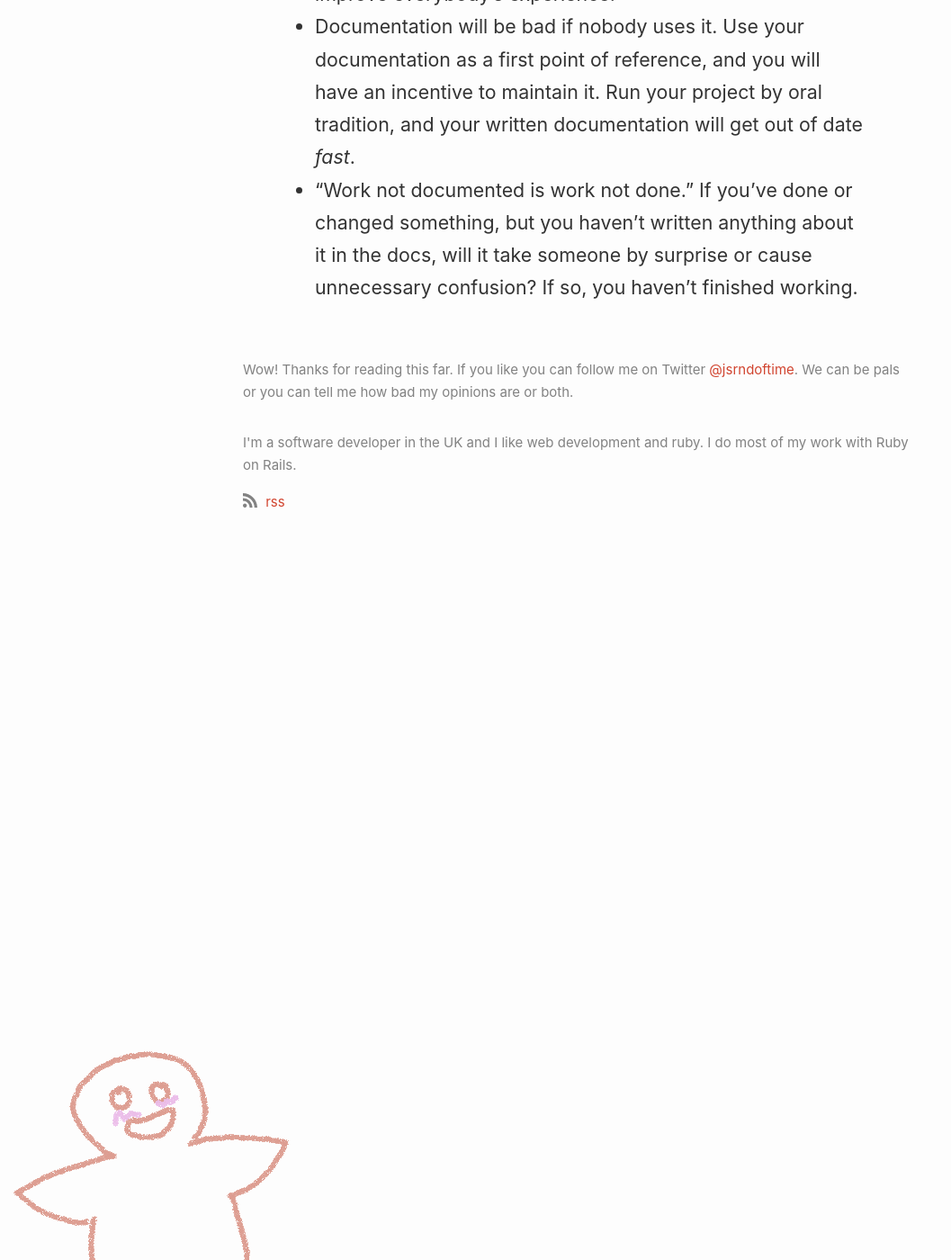
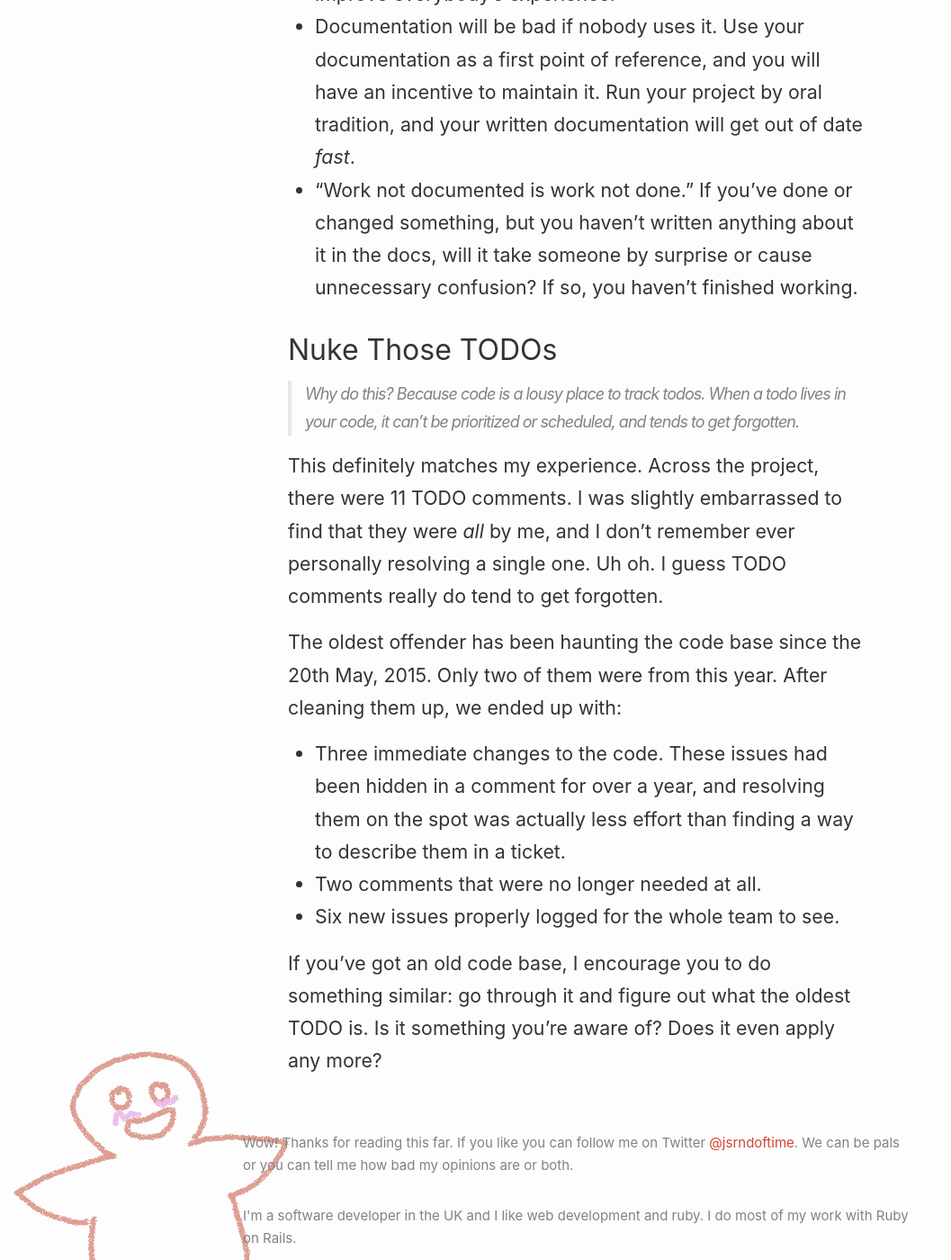
Before and after one commit to jsrn/jsrn.github.io, a Jekyll site: the page built from _posts/2019-01-22-tidying-code-for-beginners.md, in a window 1280 px wide and 1400 px high, scrolled down 2210 px. Shown: the whole window at 90% size, without its empty margins (0-1057 px from the left). Built offline with Jekyll 4.4.1, drawn with Linux system fonts in a browser that asks for light colours.

Commit message:
Update 2019-01-22-tidying-code-for-beginners.md

```diff
--- a/_posts/2019-01-22-tidying-code-for-beginners.md
+++ b/_posts/2019-01-22-tidying-code-for-beginners.md
@@ -32,3 +32,17 @@ A common theme in the responses to the challenge thread was the difficulty of ke
 * Whether you intend it to be or not, your README is your first impression. There’s a relatively small set of things that people expect to find in a README, and including them can improve everybody’s experience.
 * Documentation will be bad if nobody uses it. Use your documentation as a first point of reference, and you will have an incentive to maintain it. Run your project by oral tradition, and your written documentation will get out of date _fast_.
 * “Work not documented is work not done.” If you’ve done or changed something, but you haven’t written anything about it in the docs, will it take someone by surprise or cause unnecessary confusion? If so, you haven’t finished working.
+
+## Nuke Those TODOs
+
+> Why do this? Because code is a lousy place to track todos. When a todo lives in your code, it can’t be prioritized or scheduled, and tends to get forgotten.
+
+This definitely matches my experience. Across the project, there were 11 TODO comments. I was slightly embarrassed to find that they were _all_ by me, and I don’t remember ever personally resolving a single one. Uh oh. I guess TODO comments really do tend to get forgotten.
+
+The oldest offender has been haunting the code base since the 20th May, 2015. Only two of them were from this year. After cleaning them up, we ended up with:
+
+* Three immediate changes to the code. These issues had been hidden in a comment for over a year, and resolving them on the spot was actually less effort than finding a way to describe them in a ticket.
+* Two comments that were no longer needed at all.
+* Six new issues properly logged for the whole team to see.
+
+If you’ve got an old code base, I encourage you to do something similar: go through it and figure out what the oldest TODO is. Is it something you’re aware of? Does it even apply any more?
```
